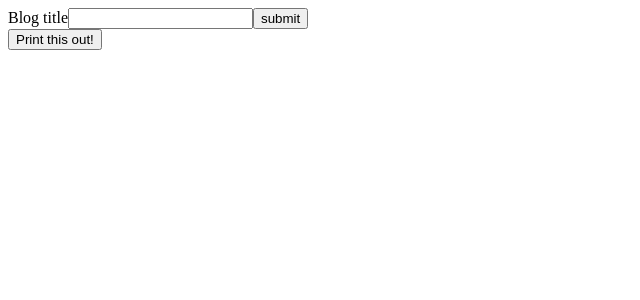
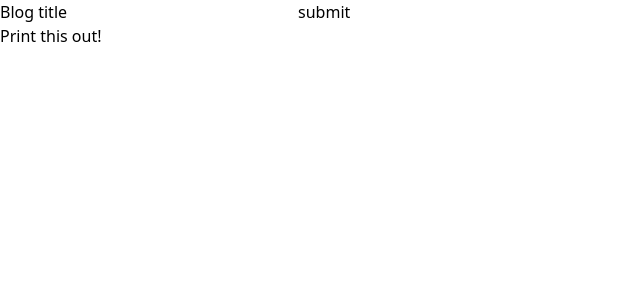
Before and after one commit to griffFu/resume-project, a React (Create React App) app: page / in a window 1280 px wide. Shown: the top 300 px of the page, without its empty margins (0-640 px from the left). Built offline with nearby package versions, Linux system fonts and the light colour scheme.

Commit message:
getting tailwind to work

```diff
--- /dev/null
+++ b/postcss.config.js
@@ -0,0 +1,6 @@
+module.exports = {
+  plugins: {
+    tailwindcss: {},
+    autoprefixer: {},
+  },
+}
--- a/src/App.js
+++ b/src/App.js
@@ -4,7 +4,6 @@
   return (
     <div>
       <Print />
-
     </div>
   );
 }
--- a/src/components/Inputs/Form.js
+++ b/src/components/Inputs/Form.js
@@ -1,11 +1,14 @@
 import React, { useState } from "react";
+
 
 
 function Form(){
     const [title,setTitle] = useState('');
+    const [viewForm,setViewForm] = useState(true);
 
     const handleSubmit = (e) => {
         e.preventDefault()
+        setViewForm(viewForm => !viewForm)
     }
 
     return(
@@ -20,6 +23,7 @@
              />
             <button>submit</button>
         </form>
+
     </div>
     )
 };
--- a/src/components/Print.js
+++ b/src/components/Print.js
@@ -10,7 +10,6 @@
 
     return (
       <div>
-
         <ComponentToPrint ref={componentRef} />
         <button onClick={handlePrint}>Print this out!</button>
       </div>
--- a/src/index.css
+++ b/src/index.css
@@ -1,3 +1,3 @@
-.red{
-    color: red;
-}
+@tailwind base;
+@tailwind components;
+@tailwind utilities;
--- /dev/null
+++ b/tailwind.config.js
@@ -0,0 +1,8 @@
+/** @type {import('tailwindcss').Config} */
+module.exports = {
+  content: ["./src/**/*.{js,jsx,ts,tsx}",],
+  theme: {
+    extend: {},
+  },
+  plugins: [],
+}
```
Also changed, not shown: package.json (+4 -6 lines), 1 other file (tests, documents, lock files or other folders).
